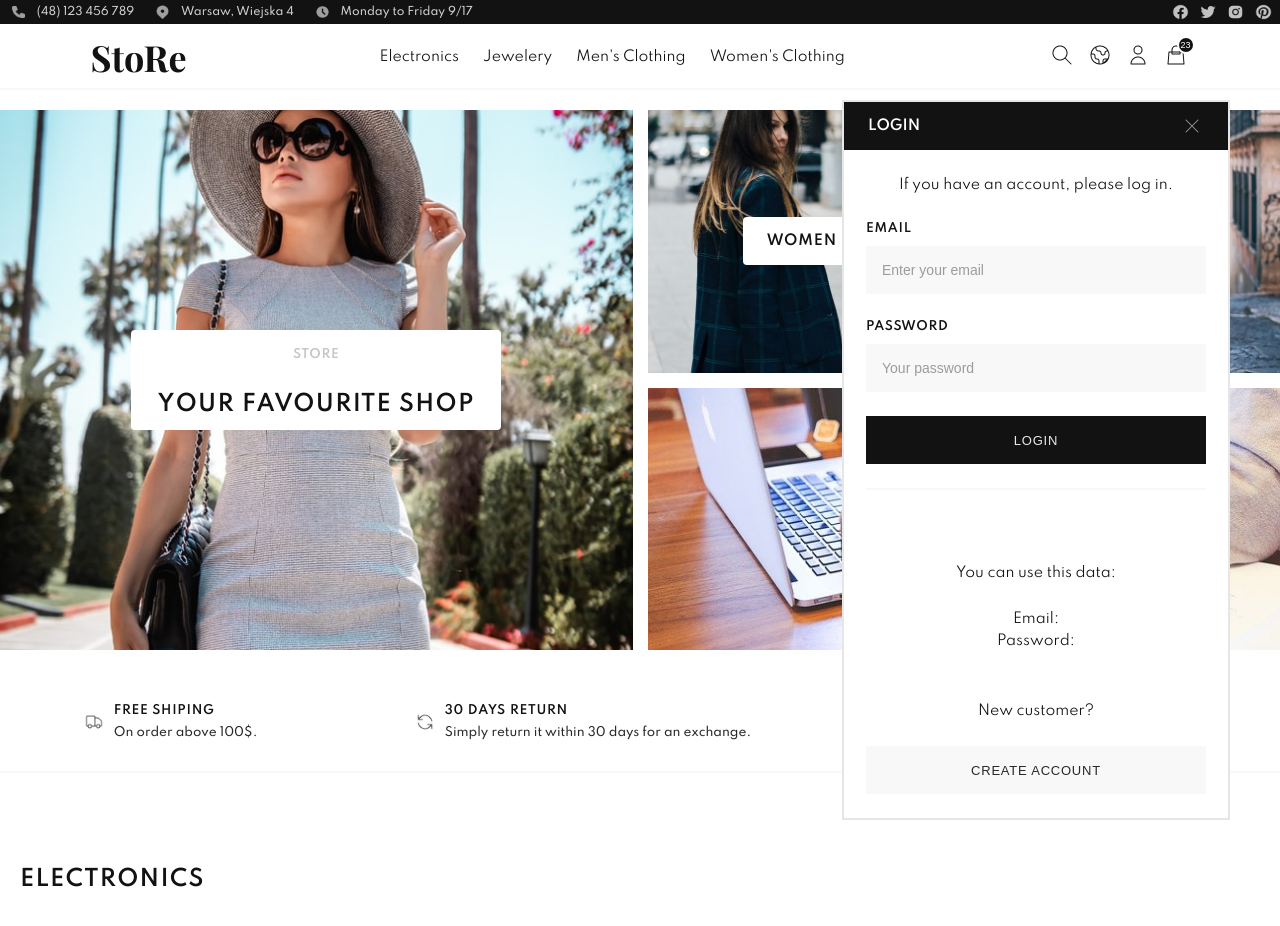
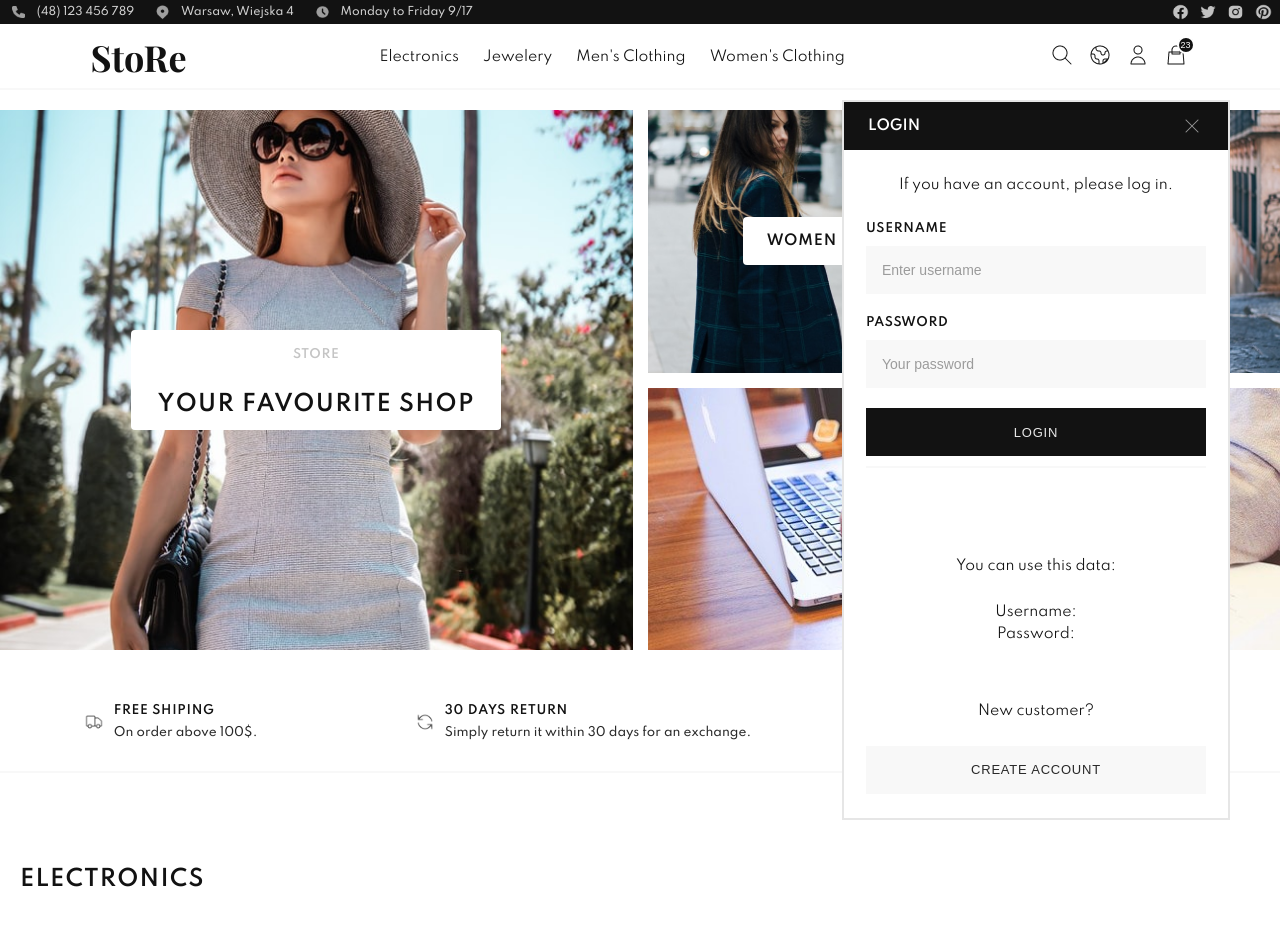
Before and after one commit to pswitalski/Store, a React (Create React App) app: page / in a window 1280 px wide. Both pictures are taken after a click on the button 1137 px from the left and 56 px from the top of the page. Shown: the top 926 px of the page. Built offline with nearby package versions, Linux system fonts and the light colour scheme; no server answers.

Commit message:
install react-hook-form and create form validation

```diff
--- a/package.json
+++ b/package.json
@@ -9,6 +9,7 @@
     "@testing-library/user-event": "^7.1.2",
     "react": "^17.0.2",
     "react-dom": "^17.0.2",
+    "react-hook-form": "^7.10.0",
     "react-redux": "^7.2.3",
     "react-router-dom": "^5.2.0",
     "react-scripts": "4.0.3",
--- a/src/components/LoginModal/Login/ExampleLoginData/ExampleLoginData.js
+++ b/src/components/LoginModal/Login/ExampleLoginData/ExampleLoginData.js
@@ -13,7 +13,7 @@ const ExampleLoginData = () => {
         <StyledExampleLoginData>
             <StyledP>You can use this data:</StyledP>
             <StyledUl>
-                <li>Email: {exampleUser.email}</li>
+                <li>Username: {exampleUser.username}</li>
                 <li>Password: {exampleUser.password}</li>
             </StyledUl>
         </StyledExampleLoginData>
--- a/src/components/LoginModal/Login/Login.js
+++ b/src/components/LoginModal/Login/Login.js
@@ -1,21 +1,52 @@
-import React from 'react';
+import React, { useEffect, useState } from 'react';
 import PropTypes from 'prop-types';
 
-import { StyledP, StyledForm, StyledInput, StyledLabel } from 'components/LoginModal/LoginModal.styles';
+import { StyledP, StyledForm, StyledInput, StyledLabel, StyledError } from 'components/LoginModal/LoginModal.styles';
 
 import ModalButton from 'components/ModalButton/ModalButton';
 import ExampleLoginData from './ExampleLoginData/ExampleLoginData';
 
+import { useForm } from 'react-hook-form';
+
 const Login = ({changeMode}) => {
+
+    const { register, handleSubmit, formState } = useForm();
+
+    const [usernameError, setUsernameError] = useState(false);
+    const [passwordError, setPasswordError] = useState(false);
+    const [errorMessage, setErrorMessage] = useState('');
+
+    const onSubmit = (data) => {
+        console.log(data);
+    }
+
+    useEffect(() => {
+        setErrorMessage('');
+
+        if ('password' in formState.errors) {
+            setPasswordError(true);
+            setErrorMessage('You must enter password.')
+        } else {
+            setPasswordError(false);
+        }
+
+        if ('username' in formState.errors) {
+            setUsernameError(true);
+            setErrorMessage('You must enter username.')
+        } else {
+            setUsernameError(false);
+        }
+
+    }, [formState])
+
     return(
         <>
-            <StyledP>If you have an account, please log in.</StyledP>
-            <StyledForm>
-                <StyledLabel htmlFor="email" >email</StyledLabel>
-                <StyledInput id="email" type="email" placeholder="Enter your email" required />
-
+            <StyledP>{errorMessage ? <StyledError>{errorMessage}</StyledError> : 'If you have an account, please log in.'}</StyledP>
+            <StyledForm onSubmit={handleSubmit(onSubmit)} >
+                <StyledLabel htmlFor="username" >username</StyledLabel>
+                <StyledInput id="username" type="text" placeholder="Enter username" {...register('username', {required: true})} error={usernameError} />
                 <StyledLabel htmlFor="password" >password</StyledLabel>
-                <StyledInput id="password" type="password" placeholder="Your password" required />
+                <StyledInput id="password" type="password" placeholder="Your password" {...register('password', {required: true})} error={passwordError} />
 
                 <ModalButton text="login" isDark />
             </StyledForm>
--- a/src/components/LoginModal/LoginModal.styles.js
+++ b/src/components/LoginModal/LoginModal.styles.js
@@ -6,7 +6,7 @@ export const StyledForm = styled.form`
     align-items: center;
     justify-items: flex-start;
     border-bottom: 2px solid ${props => props.theme.colors.grWhite};
-    padding-bottom: 24px;
+    padding-bottom: 10px;
     margin-bottom: auto;
 `;
 
@@ -24,8 +24,9 @@ export const StyledInput = styled.input`
     width: 100%;
     height: 48px;
     margin-top: 8px;
-    margin-bottom: 24px;
+    margin-bottom: 20px;
     border: none;
+    box-shadow: ${props => props.error ? '0 0 3px 3px #D61313' : 'none'};
     outline: none;
     background-color: ${props => props.theme.colors.grWhite};
     padding: 0 16px;
@@ -45,4 +46,9 @@ export const StyledP = styled.p`
     color: ${props => props.theme.colors.dark};
     font-size: 14px;
     line-height: 22px;
+    text-align: center;
 `;
+
+export const StyledError = styled.span`
+    color: ${props => props.theme.colors.error};
+`;
--- a/src/components/LoginModal/Register/Register.js
+++ b/src/components/LoginModal/Register/Register.js
@@ -1,24 +1,90 @@
-import React from 'react';
+import React, { useState, useEffect} from 'react';
 import PropTypes from 'prop-types';
 
-import { StyledP, StyledForm, StyledInput, StyledLabel } from 'components/LoginModal/LoginModal.styles';
+import { StyledP, StyledForm, StyledInput, StyledLabel, StyledError } from 'components/LoginModal/LoginModal.styles';
 import ModalButton from 'components/ModalButton/ModalButton';
 
+import { useForm } from 'react-hook-form';
+
 const Register = ({changeMode}) => {
+    const emailCheck = new RegExp(/^(([^<>()\[\]\.,;:\s@\"]+(\.[^<>()\[\]\.,;:\s@\"]+)*)|(\".+\"))@(([^<>()[\]\.,;:\s@\"]+\.)+[^<>()[\]\.,;:\s@\"]{2,})$/gm);
+    const passwordCheck = new RegExp(/^(?=.*\d)(?=.*[a-z])(?=.*[A-Z])[0-9a-zA-Z]{8,}$/)
+
+    const { register, formState, handleSubmit, watch } = useForm();
+
+    const [usernameError, setUsernameError] = useState(false);
+    const [passwordError, setPasswordError] = useState(false);
+    const [confirmPasswordError, setConfirmPasswordError] = useState(false);
+    const [emailError, setEmailError] = useState(false);
+    const [errorMessage, setErrorMessage] = useState('');
+
+    const onSubmit = (data) => {
+        console.log(data);
+    }
+
+    useEffect(() => {
+        setErrorMessage('');
+
+        if ('confirmpassword' in formState.errors) {
+            setConfirmPasswordError(true);
+            setErrorMessage('Passwords must be the same.')
+        } else {
+            setConfirmPasswordError(false);
+        }
+
+        if ('password' in formState.errors) {
+            setPasswordError(true);
+            setErrorMessage('Password must contain 1 digit, lower case and upper case and should be at least 8 digit long.')
+        } else {
+            setPasswordError(false);
+        }
+
+        if ('email' in formState.errors) {
+            setEmailError(true);
+            setErrorMessage('Email is invalid.')
+        } else {
+            setEmailError(false);
+        }
+
+        if ('username' in formState.errors) {
+            setUsernameError(true);
+            setErrorMessage('Username too short.')
+        } else {
+            setUsernameError(false);
+        }
+
+    }, [formState])
+
+    const passwordsMatch = () => {
+        const password1 = watch('password');
+        const password2 = watch('confirmpassword')
+
+        if (password1 === password2) {
+            return true;
+        }
+
+        return false;
+    }
+
+
     return(
         <>
-            <StyledP>Create new account.</StyledP>
-            <StyledForm>
+            <StyledP>{errorMessage ? <StyledError>{errorMessage}</StyledError> : 'Create new account.'}</StyledP>
+            <StyledForm onSubmit={handleSubmit(onSubmit)} >
+            <StyledLabel htmlFor="username" >username</StyledLabel>
+                <StyledInput id="username" type="text" placeholder="Enter username" {...register('username', {required: true, minLength: 6})} error={usernameError} />
+
                 <StyledLabel htmlFor="email" >email</StyledLabel>
-                <StyledInput id="email" type="email" placeholder="Enter your email" required />
+                <StyledInput id="email" type="email" placeholder="Enter your email" {...register('email', {required: true, pattern: emailCheck})} error={emailError} />
 
                 <StyledLabel htmlFor="password" >password</StyledLabel>
-                <StyledInput id="password" type="password" placeholder="Your password" required />
+                <StyledInput id="password" type="password" placeholder="Your password" {...register('password', {required: true, pattern: passwordCheck})} error={passwordError} />
 
                 <StyledLabel htmlFor="repeatPassword" >repeat password</StyledLabel>
-                <StyledInput id="repeatPassword" type="password" placeholder="Repeat password" required />
+                <StyledInput id="repeatPassword" type="password" placeholder="Repeat password" {...register('confirmpassword', {required: true, validate: passwordsMatch })} error={confirmPasswordError} />
 
-                <ModalButton text="login" isDark />
+
+                <ModalButton text="register" isDark />
             </StyledForm>
 
             <StyledP>Already have an account?</StyledP>
```
Also changed, not shown: 1 other file (tests, documents, lock files or other folders).
